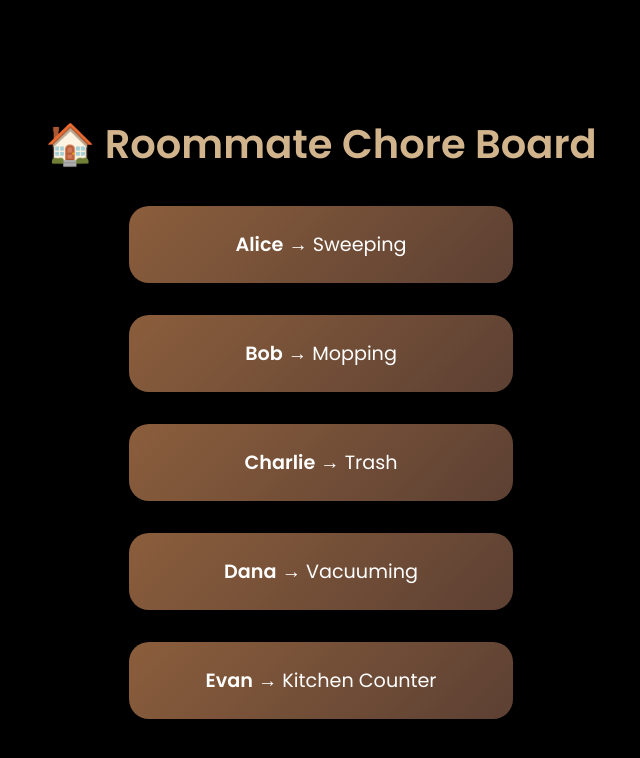
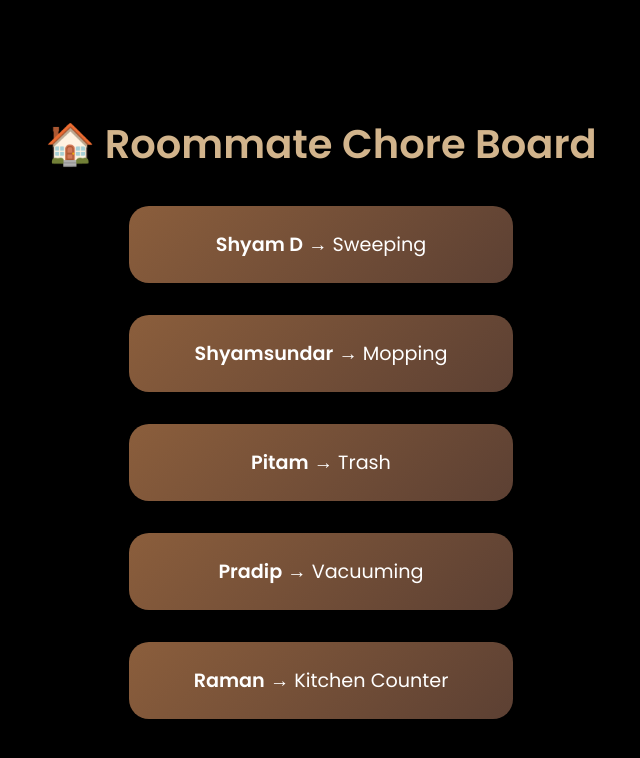
Before and after one commit to shybarelycodes/chores, a React (Vite) app: page / in a window 1280 px wide. Shown: the top 758 px of the page, without its empty margins (319-959 px from the left). Built offline with nearby package versions, Linux system fonts and the light colour scheme.

Commit message:
Update app.jsx

```diff
--- a/src/app.jsx
+++ b/src/app.jsx
@@ -68,7 +68,7 @@ function getWeekNumber() {
 }
 
 function App() {
-  const roommates = ["Alice", "Bob", "Charlie", "Dana", "Evan"];
+  const roommates = ["Shyam D", "Shyamsundar", "Pitam", "Pradip", "Raman"];
   const chores = ["Vacuuming", "Kitchen Counter", "Sweeping", "Mopping", "Trash"];
 
   const week = getWeekNumber();
```
